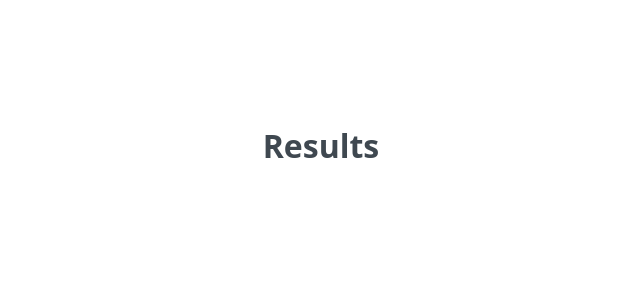
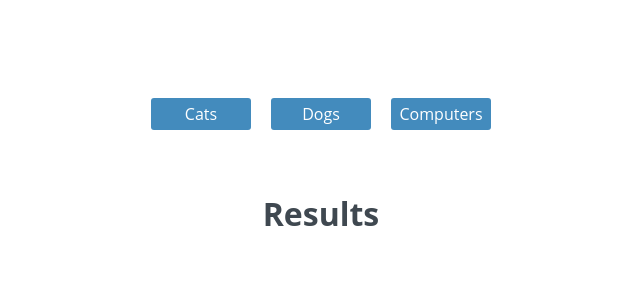
Before and after one commit to TravisAlstrand/fsjs-project-7, a React (Create React App) app in the folder react-gallery-app/: page / in a window 1280 px wide. Shown: the top 300 px of the page, without its empty margins (319-959 px from the left). Built offline with nearby package versions, Linux system fonts and the light colour scheme.

Commit message:
Commit 4
Basic Nav component created.

```diff
--- a/react-gallery-app/src/components/App.js
+++ b/react-gallery-app/src/components/App.js
@@ -1,15 +1,22 @@
 import React from 'react';
 
 // components
+import Nav from './Nav';
 import Photo from './Photo';
 
 function App() {
   return (
-    <div className='photo-container'>
-      <h2>Results</h2>
-      <ul>
-        <Photo />
-      </ul>
+    <div className='container'>
+
+      <Nav />
+
+      <div className='photo-container'>
+        <h2>Results</h2>
+        <ul>
+          <Photo />
+        </ul>
+      </div>
+
     </div>
   );
 }
--- /dev/null
+++ b/react-gallery-app/src/components/Nav.js
@@ -0,0 +1,15 @@
+import React from 'react';
+
+const Nav = () => {
+  return (
+    <nav className='main-nav'>
+      <ul>
+        <li><a href='#'>Cats</a></li>
+        <li><a href='#'>Dogs</a></li>
+        <li><a href='#'>Computers</a></li>
+      </ul>
+    </nav>
+  );
+}
+
+export default Nav;
--- a/react-gallery-app/src/components/Photo.js
+++ b/react-gallery-app/src/components/Photo.js
@@ -1,10 +1,12 @@
 import React from 'react';
 
-const Photo = (props) => {
+const Photo = () => {
   return (
+
     <li>
       <img src='' alt='' />
     </li>
+
   );
 }
 
```
